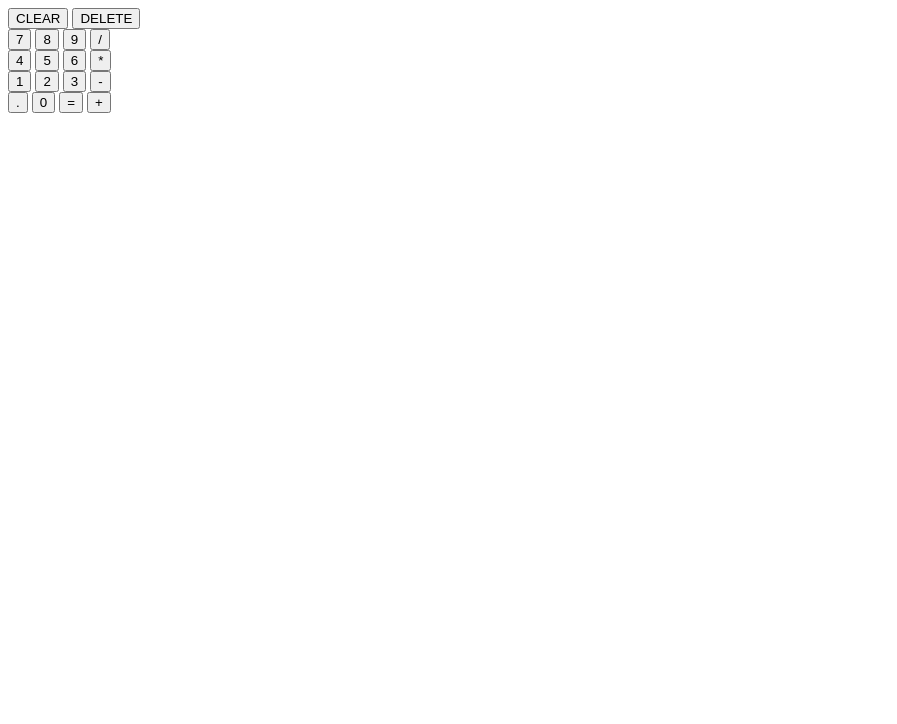
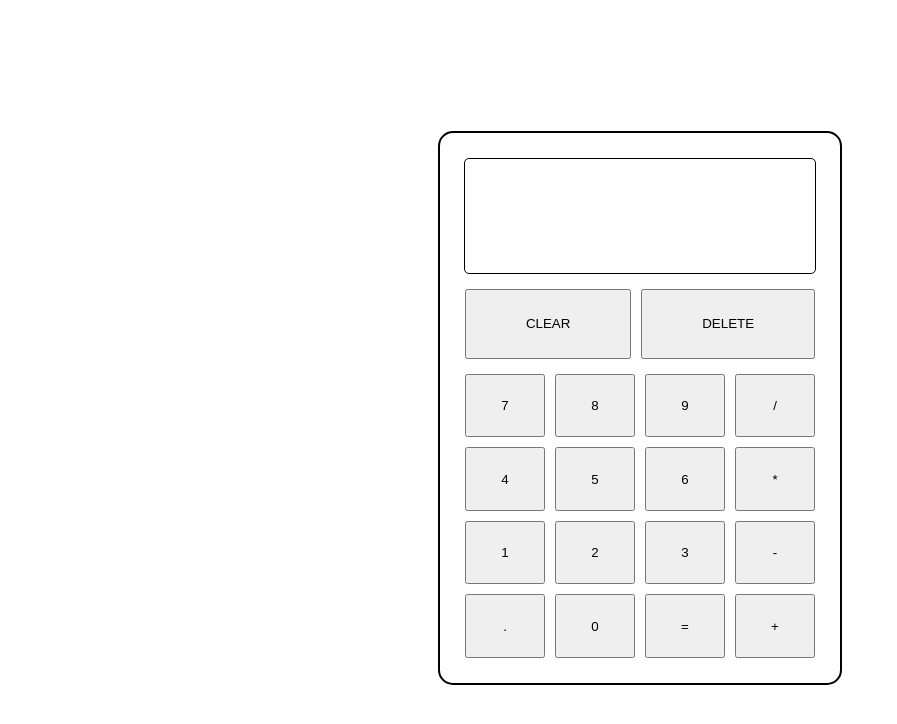
Before and after one commit to Sameer2804/calculator-foundation, a plain HTML site: page index.html in a window 1280 px wide. Shown: the whole page, without its empty margins (0-897 px from the left). Drawn offline with Linux system fonts and the light colour scheme.

Commit message:
added basic css to create outline of calculator

```diff
--- a/index.html
+++ b/index.html
@@ -8,9 +8,9 @@
     <title>Calculator Project</title>
 </head>
 <body>
+    <div class="container">
         <div id="calculator">
-        <div id="screen"></div>
-        <div>
+            <div id="screen">
                 <div id="operator-display"></div>
                 <div id="display"></div>
             </div>
@@ -45,5 +45,7 @@
                 </div>
             </div>
         </div>
+    </div>
+
 </body>
 </html>
--- a/styles.css
+++ b/styles.css
@@ -0,0 +1,70 @@
+body{
+    box-sizing: border-box;
+
+}
+
+.container{
+    display: flex;
+    justify-content: center;
+    align-items: center;
+    height: 100vh;
+}
+
+#calculator{
+    border: 2px solid black;
+    padding: 25px;
+    gap: 15px;
+    border-radius: 15px;
+    display: flex;
+    flex-direction: column;
+    width: 350px;
+    height: 500px;
+    align-items: center;
+}
+
+
+#operator-display{
+    height: 100%;
+}
+
+#display{
+    height: 100%;
+}
+
+#screen{
+    display: flex;
+    border: 1px solid black;
+    border-radius: 5px;
+    height: 200px;
+    width: 100%;
+    flex-direction: column;
+}
+
+#ctrl-btns{
+    display: flex;
+    width: 100%;
+    gap: 10px;
+}
+
+#ctrl-btns button{
+    flex-grow: 1;
+    height: 70px;
+}
+
+#normal-btns{
+    display: flex;
+    flex-direction: column;
+    width: 100%;
+    height: 100%;
+    gap: 10px;
+}
+
+.row{
+    display: flex;
+    flex: 1;
+    gap: 10px;
+}
+
+.row button{
+    flex: 1;
+}
```
Lines whose indentation alone changed are shown as unchanged.
